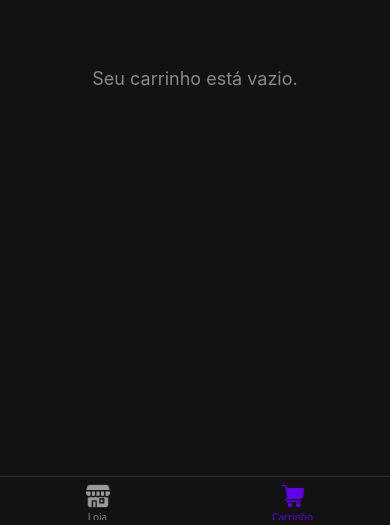
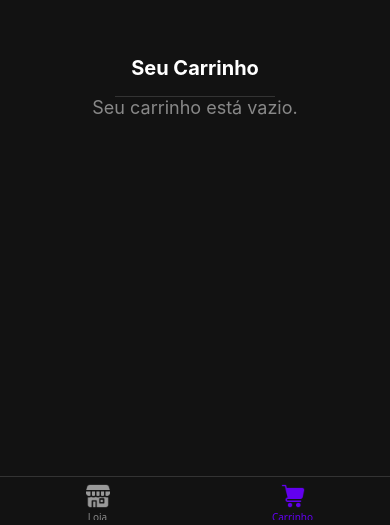
Before and after one commit to ThomazBartol/CP3Mobile, a React Native app: screen /Carrinho in a window 390 px wide. Shown: the part 319-844 px from the top of the page. Built offline with nearby package versions, Linux system fonts and the light colour scheme.

Commit message:
feat: create Header for all pages

```diff
--- a/src/components/TGHeader.js
+++ b/src/components/TGHeader.js
@@ -4,21 +4,22 @@ import { View, Text, StyleSheet } from 'react-native';
 export default function TGHeader({ title }) {
   return (
     <View style={styles.container}>
-      <Text style={styles.text}>{title}</Text>
+      <Text style={styles.title}>{title}</Text>
     </View>
   );
 }
 
 const styles = StyleSheet.create({
   container: {
-    paddingVertical: 16,
-    backgroundColor: '#111',
-    alignItems: 'center',
-    justifyContent: 'center',
+    padding: 16,
+    backgroundColor: '#121212',
+    borderBottomWidth: 1,
+    borderBottomColor: '#333',
   },
-  text: {
+  title: {
     color: '#fff',
     fontSize: 20,
     fontWeight: 'bold',
+    textAlign: 'center',
   },
 });
--- a/src/pages/TGCart.js
+++ b/src/pages/TGCart.js
@@ -1,6 +1,7 @@
 import React, { useContext } from 'react';
 import { View, Text, FlatList, Image, StyleSheet, TouchableOpacity } from 'react-native';
 import { CartContext } from '../providers/TGCartProvider';
+import TGHeader from '../components/TGHeader';
 
 export default function TGCart() {
   const { cartItems, removeFromCart, changeQuantity } = useContext(CartContext);
@@ -36,6 +37,7 @@ export default function TGCart() {
   if (cartItems.length === 0) {
     return (
       <View style={[styles.emptyContainer, { backgroundColor: '#121212' }]}>
+        <TGHeader title="Seu Carrinho" />
         <Text style={{ color: '#888', fontSize: 18 }}>Seu carrinho está vazio.</Text>
       </View>
     );
@@ -43,6 +45,7 @@ export default function TGCart() {
 
   return (
     <View style={styles.container}>
+      <TGHeader title="Seu Carrinho" />
       <FlatList
         data={cartItems}
         keyExtractor={item => item.product.id}
--- a/src/pages/TGProductDetails.js
+++ b/src/pages/TGProductDetails.js
@@ -1,11 +1,13 @@
 import React from 'react';
 import { View, Text, StyleSheet, Image } from 'react-native';
+import TGHeader from '../components/TGHeader';
 
 export default function ProductDetails({ route }) {
   const { product } = route.params;
 
   return (
     <View style={styles.container}>
+      <TGHeader title="Detalhes do Produto" />
       <Image source={product.image} style={styles.image} />
       <Text style={styles.title}>{product.title}</Text>
       <Text style={styles.desc}>{product.desc}</Text>
--- a/src/pages/TGProducts.js
+++ b/src/pages/TGProducts.js
@@ -12,6 +12,7 @@ import {
 import { products } from '../data/products';
 import { CartContext } from '../providers/TGCartProvider';
 import CartIcon from '../../assets/cart-icon.png';
+import TGHeader from '../components/TGHeader';
 
 export default function Products({ navigation }) {
   const [search, setSearch] = useState('');
@@ -48,6 +49,7 @@ export default function Products({ navigation }) {
 
   return (
     <View style={styles.container}>
+      <TGHeader title="Lista de Produtos" />
       <TextInput
         style={styles.input}
         placeholder="Buscar por título ou descrição..."
```
